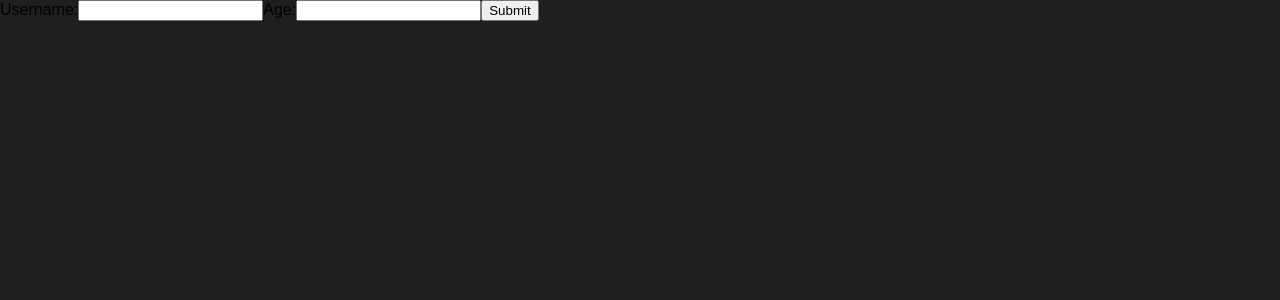
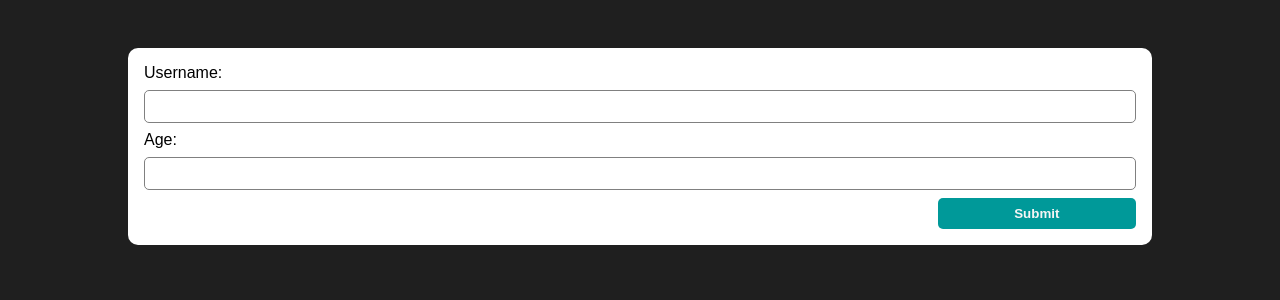
Before and after one commit to DavidNgozika/simple-profile-app, a React (Create React App) app: page / in a window 1280 px wide. Shown: the top 300 px of the page. Built offline with nearby package versions, Linux system fonts and the light colour scheme; the HTML template or start-up script is replaced by a standard one.

Commit message:
Style the AddUser component

```diff
--- a/src/components/Users/AddUser.jsx
+++ b/src/components/Users/AddUser.jsx
@@ -1,4 +1,5 @@
 import React, { useState } from 'react'
+import styles from './AddUser.module.css';
 
 export default function AddUser() {
     const [username, setUsername] = useState('');
@@ -20,7 +21,7 @@ export default function AddUser() {
     };
 
     return (
-        <form onSubmit={submitHandler}>
+        <form onSubmit={submitHandler} className={styles.container}>
             <label htmlFor='username'>Username:</label>
             <input
                 id='username'
@@ -36,7 +37,7 @@ export default function AddUser() {
                 value={age}
                 onChange={ageChangeHandler}
             />
-            <button>Submit</button>
+            <button className={styles.button}>Submit</button>
         </form>
     );
 }
--- a/src/components/Users/AddUser.module.css
+++ b/src/components/Users/AddUser.module.css
@@ -0,0 +1,29 @@
+.container {
+    display: flex;
+    flex-direction: column;
+    margin: 3rem auto 0;
+    padding: 1rem;
+    width: 80%;
+    background-color: white;
+    border-radius: 10px;
+    box-shadow: rgba(0, 0, 0, 0.75);
+}
+
+.container input {
+    margin: 0.5rem 0;
+    padding: 0.5rem;
+    border-radius: 5px;
+    border: 1px solid grey;
+}
+
+.button {
+    padding: 0.5rem;
+    width: 20%;
+    margin-left: auto;
+    border-radius: 5px;
+    border: none;
+    background-color: #099;
+    color: whitesmoke;
+    font-weight: bold;
+    cursor: pointer;
+}
```
